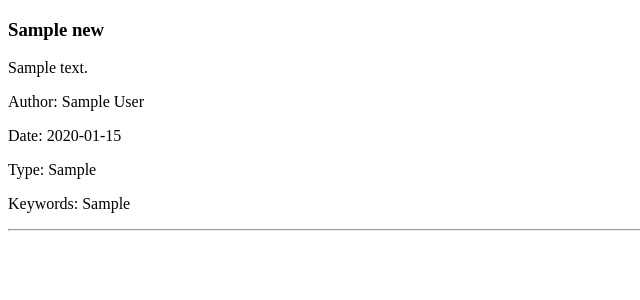
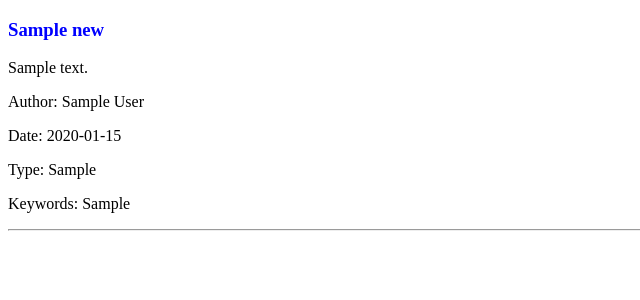
Before and after one commit to meadowilla/New-Aggregator, a Spring app: template src/main/resources/templates/index.html in a window 1280 px wide. Shown: the top 300 px of the page, without its empty margins (0-640 px from the left). Run offline with Thymeleaf, Linux system fonts and the light colour scheme; the template is opened without the code that fills it: most values are stand-ins (such as "Sample title", 1, 10 or a date in 2020); data that the repository does not hold is empty.

Commit message:
adjust a bit, not change things

```diff
--- a/src/main/java/com/newsagg/spring/GetData.java
+++ b/src/main/java/com/newsagg/spring/GetData.java
@@ -1,13 +1,11 @@
 package com.newsagg.spring;
+
 import java.io.BufferedReader;
 import java.io.FileReader;
 import java.io.IOException;
 import java.util.ArrayList;
 import java.util.List;
 import org.apache.commons.csv.*;
-
-
-
 
 public class GetData {
     public List<Data> getData() {
--- a/src/main/resources/templates/index.html
+++ b/src/main/resources/templates/index.html
@@ -8,7 +8,7 @@
 <body>
     <div th:each="data : ${news}">
         <div>
-            <h3 th:text="${data.getTitle}"></h3>
+            <h3 th:text="${data.getTitle}" style="color: blue"></h3>
             <p th:text="${data.getDescription}"></p>
             <p>Author: <span th:text="${data.getAuthor}"></span></p>
             <p>Date: <span th:text="${data.getDate}"></span></p>
```
Lines whose indentation alone changed are shown as unchanged.
